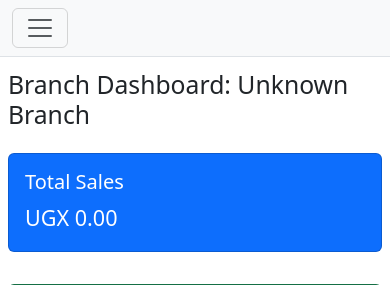
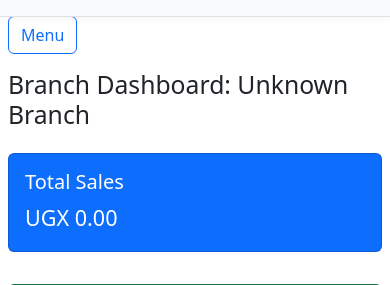
Before and after one commit to AtwongereVianney/fuelstation, a PHP site: page /public/branch_dashboard.php in a window 390 px wide. Shown: the top 285 px of the page. Run offline with PHP 8.4, Linux system fonts and the light colour scheme; data comes from the database, SQL or seed files in the repository; data that the repository does not hold is empty.

Commit message:
modify sidebar

```diff
--- a/includes/header.php
+++ b/includes/header.php
@@ -21,8 +21,10 @@ if (isset($_SESSION['user_id'])) {
     top: 0;
     left: 260px;
     width: calc(100vw - 260px);
-    z-index: 1039;
+    z-index: 1040; /* Increased for safety */
     transition: left 0.2s, width 0.2s;
+    box-shadow: 0 2px 8px rgba(0,0,0,0.04);
+    background: #fff;
 }
 
 .main-header.collapsed {
@@ -64,13 +66,27 @@ if (isset($_SESSION['user_id'])) {
         margin-top: calc(70px + 2.5rem); /* More spacing on larger screens */
     }
 }
+
+@media (max-width: 991.98px) {
+    .main-header,
+    .main-header.collapsed {
+        left: 0 !important;
+        width: 100vw !important;
+        z-index: 1040;
+    }
+}
+@media (max-width: 991.98px) {
+    #headerToggle {
+        display: inline-flex;
+        align-items: center;
+        margin-bottom: 0.25rem;
+    }
+}
 </style>
 
 <nav class="navbar navbar-expand-lg navbar-light bg-light border-bottom main-header" >
-  <div class="container-fluid">
-    <button class="navbar-toggler" type="button" data-bs-toggle="collapse" data-bs-target="#navbarSupportedContent" aria-controls="navbarSupportedContent" aria-expanded="false" aria-label="Toggle navigation">
-      <span class="navbar-toggler-icon"></span>
-    </button>
+  <div class="container-fluid position-relative">
+
     <div class="collapse navbar-collapse" id="navbarSupportedContent">
       <ul class="navbar-nav me-auto mb-2 mb-lg-0">
         <li class="nav-item">
--- a/includes/sidebar.php
+++ b/includes/sidebar.php
@@ -129,6 +129,20 @@ $sidebarModules = get_accessible_sidebar_modules();
   .sidebar.collapsed .collapsing {
     display: none !important;
 }
+/* Hide sidebar toggle on desktop, show on mobile */
+#sidebarToggle {
+    display: none;
+}
+@media (max-width: 991.98px) {
+    #sidebarToggle {
+        display: inline-block;
+        margin-right: 8px; /* Space from left edge */
+        vertical-align: middle;
+    }
+    .navbar-toggler {
+        margin-left: 8px; /* Space from sidebar toggle */
+    }
+}
 </style>
 
 <div id="sidebar-wrapper" class="d-flex">
@@ -142,10 +156,7 @@ $sidebarModules = get_accessible_sidebar_modules();
       <div class="sidebar-heading d-flex align-items-center">
         <i class="bi bi-speedometer2 me-2"></i>
         <a href="../public/dashboard.php" class="text-white text-decoration-none flex-grow-1">Dashboard</a>
-        <button id="sidebarToggle" class="btn btn-outline-secondary btn-sm ms-2 py-0 px-2 d-inline-flex align-items-center" style="line-height:1.1; height:1.8em;">
-            <i class="bi bi-list"></i>
-        </button>
-                </div>
+      </div>
       <hr class="sidebar-divider border-secondary m-0">
 
       <?php $collapseId = 0; ?>
```
